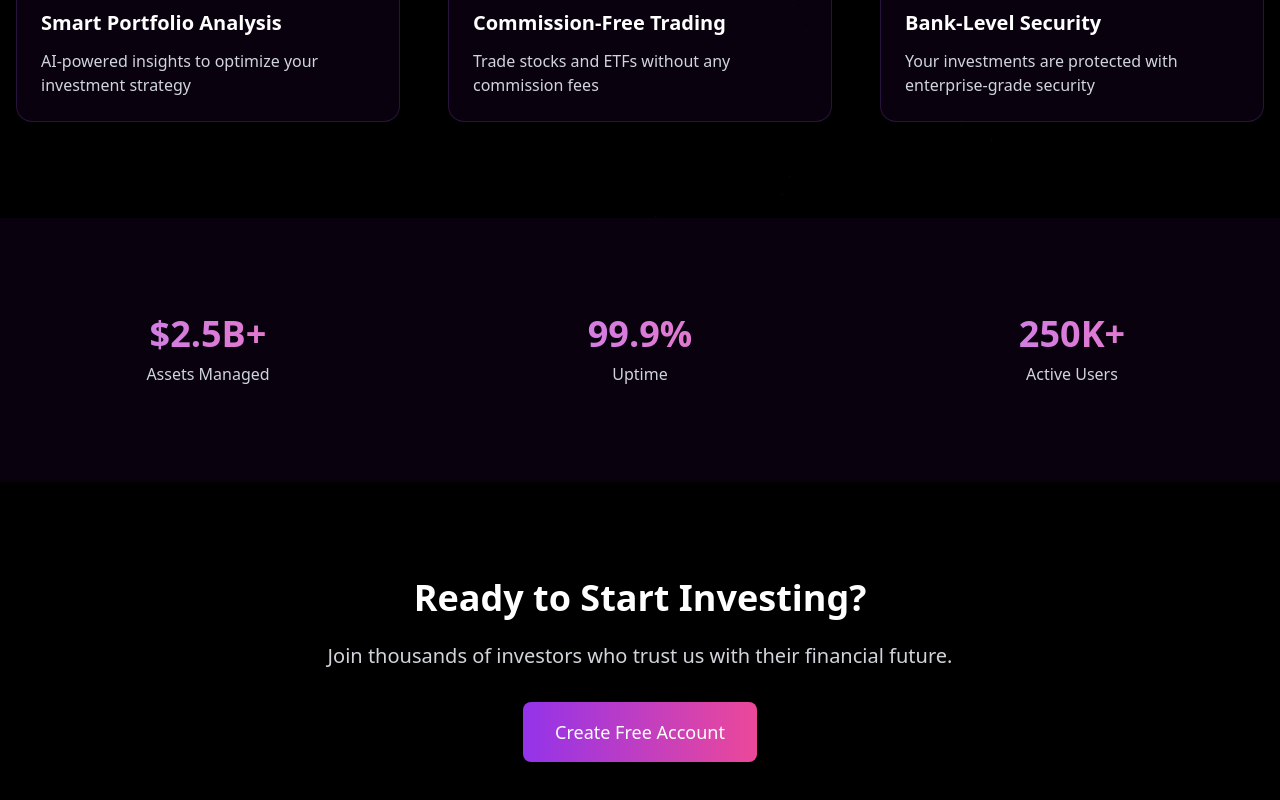
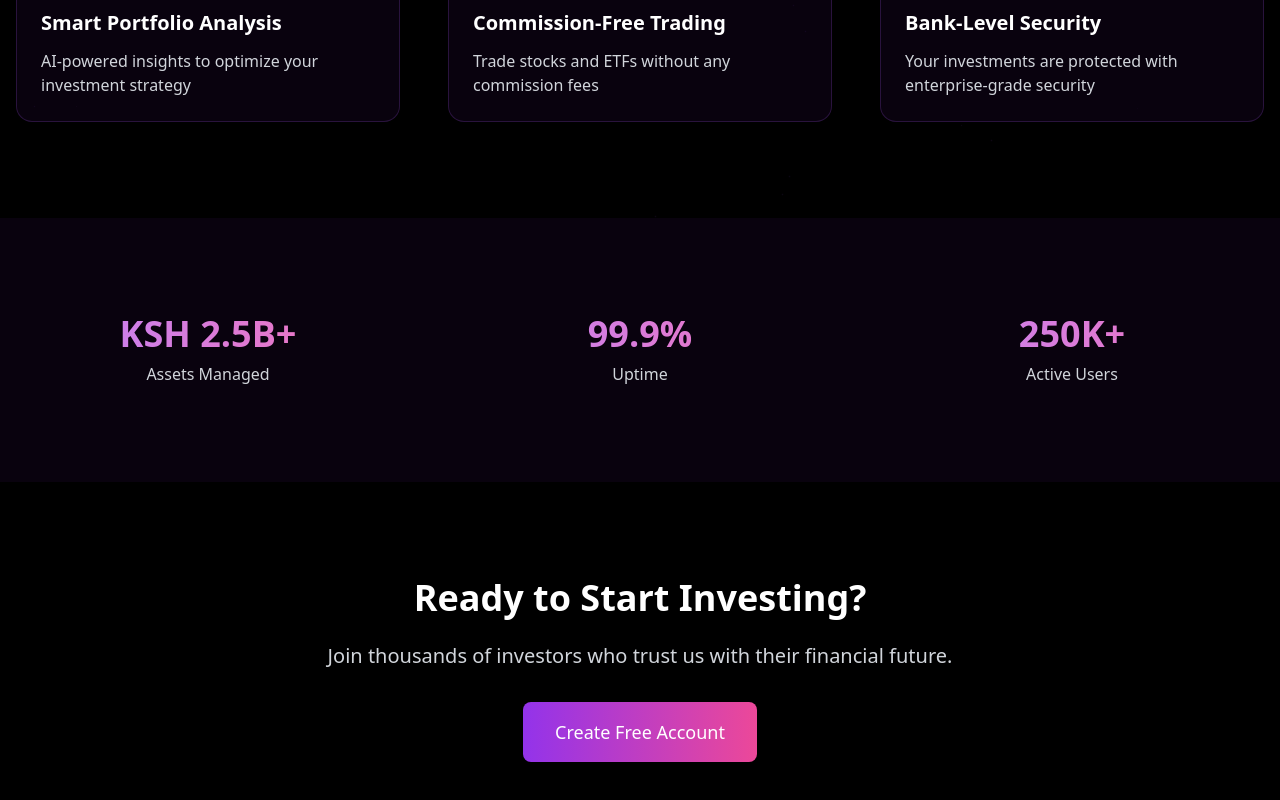
Before and after one commit to lictjj/investopedia-home, a React (Vite) app: page / in a window 1280 px wide. Shown: the part 888-1688 px from the top of the page. Built offline with nearby package versions, Linux system fonts and the light colour scheme.

Commit message:
Update currency symbol to KSH
Replaced all occurrences of the '$' sign with 'KSH' across the codebase to reflect the currency change.
[skip gpt_engineer]

```diff
--- a/src/components/Stats.tsx
+++ b/src/components/Stats.tsx
@@ -1,7 +1,7 @@
 import { motion } from "framer-motion";
 
 const stats = [
-  { value: "$2.5B+", label: "Assets Managed" },
+  { value: "KSH 2.5B+", label: "Assets Managed" },
   { value: "99.9%", label: "Uptime" },
   { value: "250K+", label: "Active Users" },
 ];
--- a/src/components/profile/TransactionArea.tsx
+++ b/src/components/profile/TransactionArea.tsx
@@ -97,7 +97,7 @@ export const TransactionArea = () => {
                         ? 'text-green-400'
                         : 'text-red-400'
                     }`}>
-                      ${Math.abs(transaction.amount).toLocaleString()}
+                      KSH {Math.abs(transaction.amount).toLocaleString()}
                     </TableCell>
                     <TableCell>
                       <span className="px-2 py-1 rounded-full text-xs bg-purple-500/20 text-purple-400">
--- a/src/pages/AddFundsPage.tsx
+++ b/src/pages/AddFundsPage.tsx
@@ -46,7 +46,7 @@ const AddFundsPage = () => {
                   selectedAmount === amount ? "bg-purple-500/20 border-purple-500" : ""
                 }`}
               >
-                ${amount.toLocaleString()}
+                KSH {amount.toLocaleString()}
               </Button>
             ))}
           </div>
--- a/src/pages/WithdrawPage.tsx
+++ b/src/pages/WithdrawPage.tsx
@@ -87,7 +87,7 @@ const WithdrawPage = () => {
         <Card className="bg-zinc-900/50 border-purple-500/20 p-6 space-y-6">
           <div className="space-y-2">
             <h1 className="text-2xl font-bold text-purple-400">Withdraw Funds</h1>
-            <p className="text-gray-400">Available Balance: ${userBalance.toLocaleString('en-US', { minimumFractionDigits: 2 })}</p>
+            <p className="text-gray-400">Available Balance: KSH {userBalance.toLocaleString('en-US', { minimumFractionDigits: 2 })}</p>
           </div>
 
           <form onSubmit={handleWithdraw} className="space-y-4">
```
